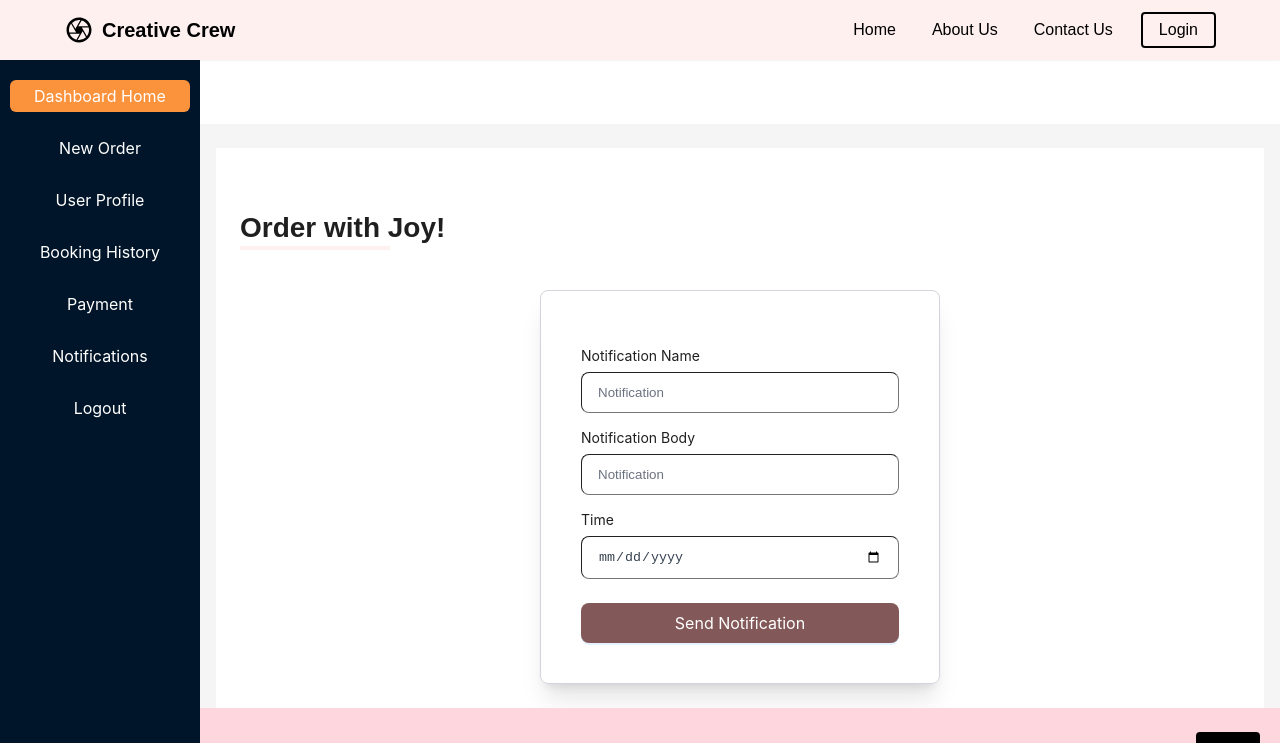
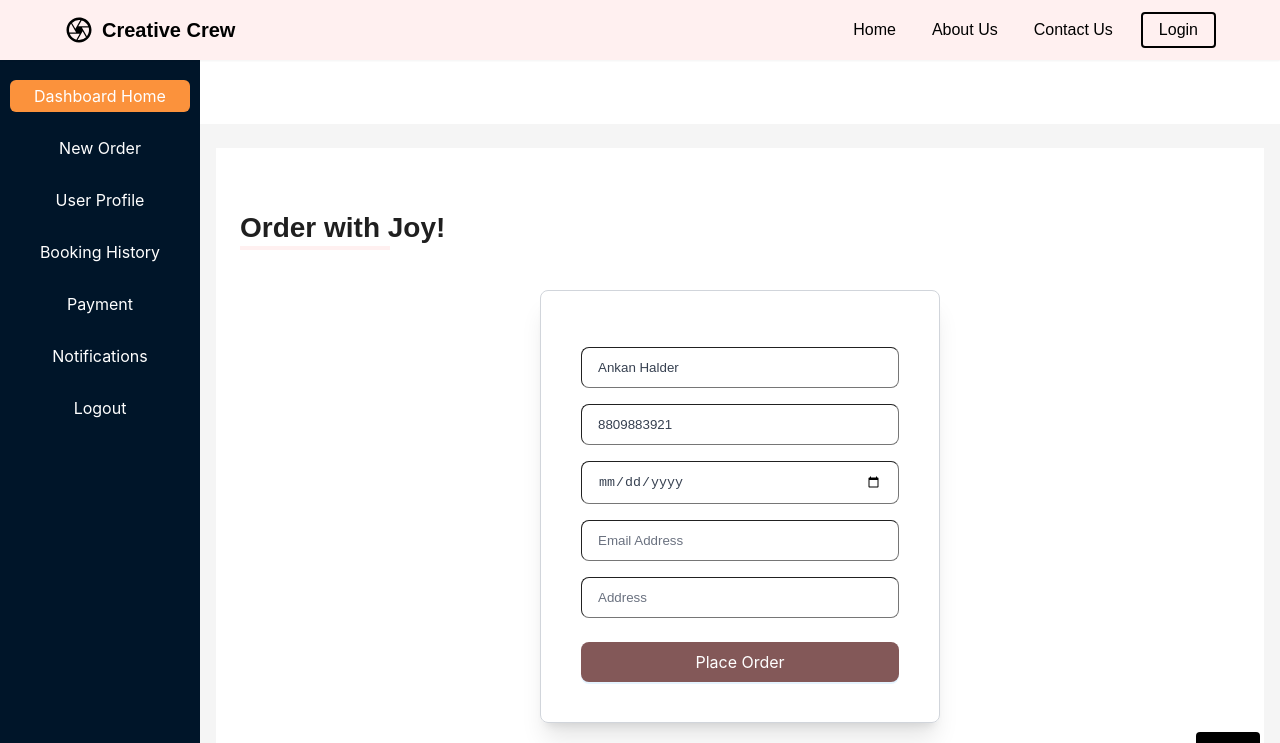
Before and after one commit to Ankan112/creative-crew, a Next.js app: page /dashboard/order in a window 1280 px wide. Shown: the top 743 px of the page. Built offline with nearby package versions, Linux system fonts and the light colour scheme; a web font is replaced by a local one.

Commit message:
order page design done

```diff
--- a/src/components/shared/OrderPageForm.jsx
+++ b/src/components/shared/OrderPageForm.jsx
@@ -1,4 +1,5 @@
-import { Button, message } from 'antd';
+import { getUser } from '@/constant';
+import { Button, DatePicker, message } from 'antd';
 import { useForm } from 'react-hook-form';
 
 export default function OrderPageForm() {
@@ -19,64 +20,103 @@ export default function OrderPageForm() {
         });
         console.log(data)
     };
+    const user = getUser();
+  const newUser = {...user, name:'Ankan Halder',phone:8809883921}
     return (
         <>
             {contextHolder}
             <div className='w-full border border-solid border-gray-300 p-10 rounded-lg shadow-xl md:w-2/5 mx-auto'>
             <form onSubmit={handleSubmit(onSubmit)}>
               <div className="w-full mt-4">
-                    <label htmlFor="notification">Serice Title</label>
                 <input
                   className="block w-full px-4 py-3 mt-2 text-gray-700 placeholder-gray-500 bg-white border rounded-lg dark:bg-gray-800 dark:border-gray-600 dark:placeholder-gray-400 focus:border-blue-400 dark:focus:border-blue-300 focus:ring-opacity-40 focus:outline-none focus:ring focus:ring-blue-300"
                   type="text"
-                        placeholder="Service Title"
-                        aria-label="title"
-                        {...register("title", { required: true })}
-                        aria-invalid={errors.title ? "true" : "false"}
+                  defaultValue={newUser.name}
+                  placeholder="Full Name"
+                  aria-label="Full Name"
+                  {...register("fullName", { required: true })}
+                  aria-invalid={errors.fullName ? "true" : "false"}
                 />
-                    {errors.title?.type === "required" && (
+                {errors.fullName?.type === "required" && (
                   <p className="text-red-600 mt-2" role="alert">
-                            Title is required*
+                    Full Name is required*
                   </p>
                 )}
               </div>
               <div className="w-full mt-4">
-                    <label htmlFor="notification">Description</label>
                 <input
                   className="block w-full px-4 py-3 mt-2 text-gray-700 placeholder-gray-500 bg-white border rounded-lg dark:bg-gray-800 dark:border-gray-600 dark:placeholder-gray-400 focus:border-blue-400 dark:focus:border-blue-300 focus:ring-opacity-40 focus:outline-none focus:ring focus:ring-blue-300"
-                        type="text"
-                        placeholder="Description"
-                        aria-label="description"
-                        {...register("description", { required: true })}
-                        aria-invalid={errors.description ? "true" : "false"}
+                  type="number"
+                  placeholder="Phone Number"
+                  defaultValue={newUser.phone}
+                  aria-label="Phone Number"
+                  {...register("phone", { required: true })}
+                  aria-invalid={errors.phone ? "true" : "false"}
                 />
-                    {errors.description?.type === "required" && (
+                {errors.phone?.type === "required" && (
                   <p className="text-red-600 mt-2" role="alert">
-                            Description body is required*
+                    Phone Number is required*
                   </p>
                 )}
               </div>
               <div className="w-full mt-4">
-                    <label htmlFor="path">Path</label>
+                    <input
+                        className="block w-full px-4 py-3 mt-2 text-gray-700 placeholder-gray-500 bg-white border rounded-lg dark:bg-gray-800 dark:border-gray-600 dark:placeholder-gray-400 focus:border-blue-400 dark:focus:border-blue-300 focus:ring-opacity-40 focus:outline-none focus:ring focus:ring-blue-300"
+                        type="date"
+                        placeholder="Date"
+                        aria-label="date"
+                        {...register("date", { required: true })}
+                        aria-invalid={errors.date ? "true" : "false"}
+                    />
+                    {errors.date?.type === "required" && (
+                        <p className="text-red-600 mt-2" role="alert">
+                            Date is required*
+                        </p>
+                    )}
+                </div>
+              <div className="w-full mt-4">
+                <input
+                  className="block w-full px-4 py-3 mt-2 text-gray-700 placeholder-gray-500 bg-white border rounded-lg dark:bg-gray-800 dark:border-gray-600 dark:placeholder-gray-400 focus:border-blue-400 dark:focus:border-blue-300 focus:ring-opacity-40 focus:outline-none focus:ring focus:ring-blue-300"
+                  type="email"
+                  placeholder="Email Address"
+                  defaultValue={newUser.email}
+                  aria-label="Email Address"
+                  {...register("email", { required: true })}
+                  aria-invalid={errors.email ? "true" : "false"}
+                />
+                {errors.email?.type === "required" && (
+                  <p className="text-red-600 mt-2" role="alert">
+                    Email is required*
+                  </p>
+                )}
+              </div>
+
+              <div className="w-full mt-4">
                 <input
                   className="block w-full px-4 py-3 mt-2 text-gray-700 placeholder-gray-500 bg-white border rounded-lg dark:bg-gray-800 dark:border-gray-600 dark:placeholder-gray-400 focus:border-blue-400 dark:focus:border-blue-300 focus:ring-opacity-40 focus:outline-none focus:ring focus:ring-blue-300"
                   type="text"
-                        placeholder="Service Path"
-                        aria-label="path"
-                        {...register("time", { required: true })}
-                        aria-invalid={errors.path ? "true" : "false"}
+                  placeholder="Address"
+                  aria-label="address"
+                  {...register("address", {
+                    required: "Address is required*",
+                  })}
+                  aria-invalid={errors.address ? "true" : "false"}
                 />
-                    {errors.path?.type === "required" && (
+                {errors.address && (
                   <p className="text-red-600 mt-2" role="alert">
-                            Service Path is required*
+                    {errors.address.message}
                   </p>
                 )}
               </div>
-                <div className="w-full mt-6">
 
-
-                    <Button size="large" className='w-full accent-color text-white' htmlType="submit" type="primary">
-                        Create Service
+              <div className="flex items-center justify-between mt-6">
+                <Button
+                  size="large"
+                  htmlType="submit"
+                  className="w-full accent-color hover:bg-none"
+                  type="primary"
+                >
+                  Place Order
                 </Button>
               </div>
             </form>
--- a/src/pages/dashboard/order/index.jsx
+++ b/src/pages/dashboard/order/index.jsx
@@ -1,5 +1,5 @@
 import DashboardLayout from "@/components/layout/DashboardLayout";
-import NotifictionForm from "@/components/shared/NotificationForm";
+import OrderPageForm from "@/components/shared/OrderPageForm";
 import TitleBorder from "@/components/shared/TitleBorder";
 
 const OrderPage = () => {
@@ -9,7 +9,7 @@ const OrderPage = () => {
         <h1 className="font-main">Order with Joy!</h1>
         <TitleBorder/>
         </div>
-      <NotifictionForm/>
+      <OrderPageForm/>
     </div>
   );
 };
```
Lines whose indentation alone changed are shown as unchanged.
